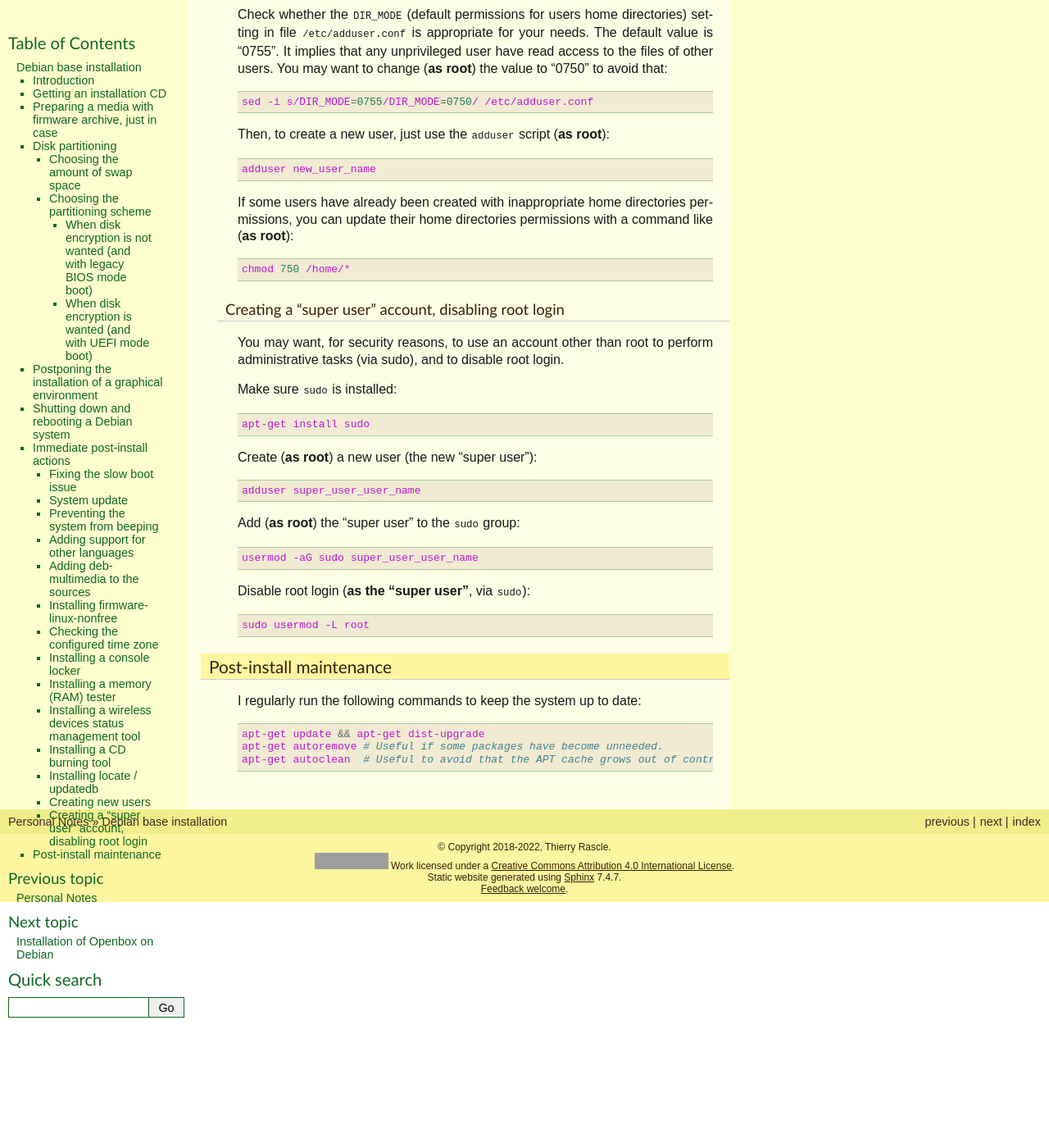
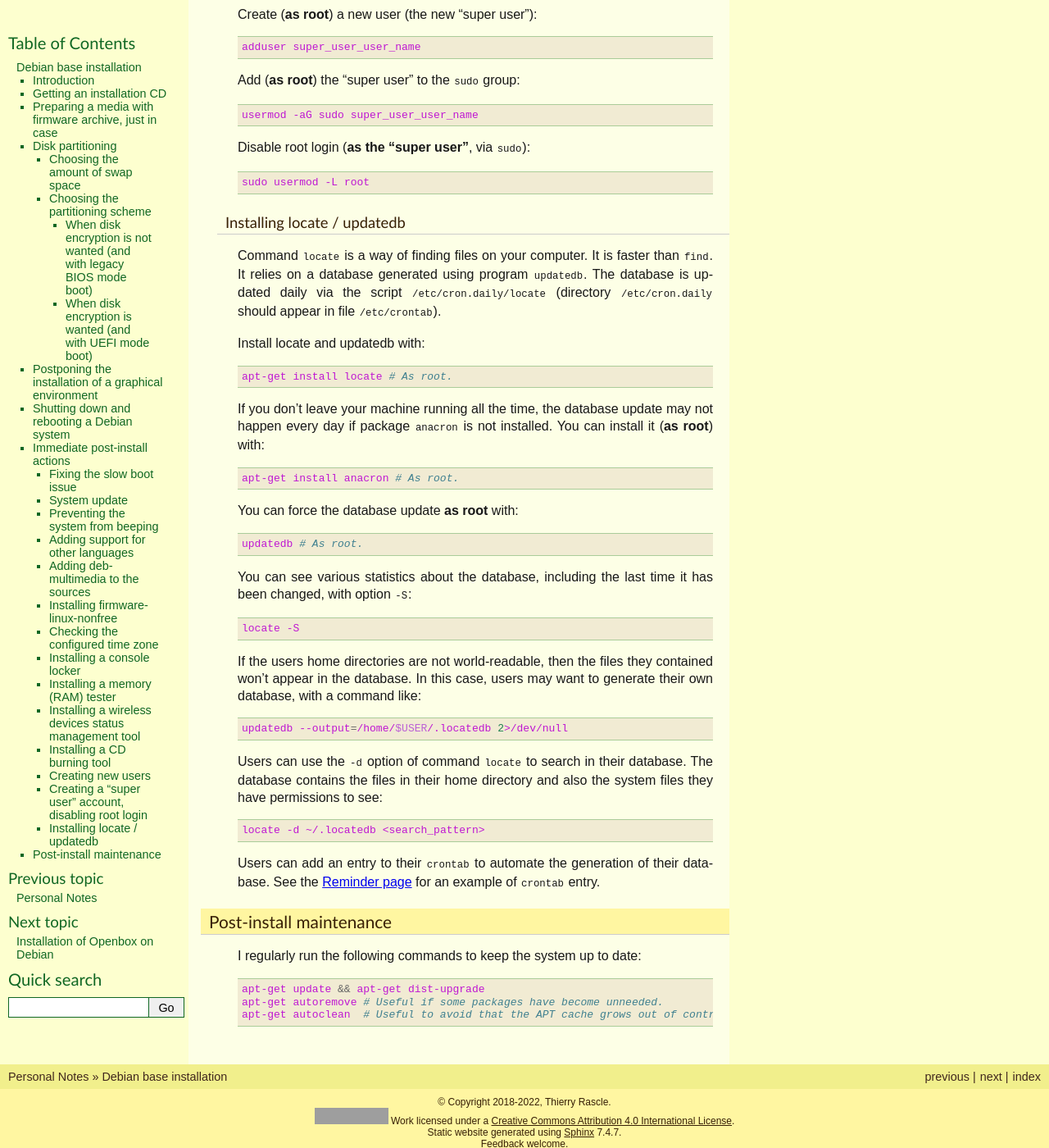
Before and after one commit to thierr26/thierr26_personal_notes_sphinx_sources, a Sphinx documentation site: the page built from source/debian_base_install.rst, in a window 1280 px wide and 1400 px high, scrolled down 8664 px. Shown: the whole window at 82% size. Built offline with Sphinx 7.4.7, drawn with Linux system fonts in a browser that asks for light colours; some of the changed text lies outside the part shown; grey boxes are pictures that could not be loaded.

Commit message:
Move and grow the locate / updatedb section

```diff
--- a/source/debian_base_install.rst
+++ b/source/debian_base_install.rst
@@ -497,41 +497,6 @@ internal or external (USB) CD burning drive::
   apt-get install cdrskin # As root.
 
 
-Installing locate / updatedb
-~~~~~~~~~~~~~~~~~~~~~~~~~~~~
-
-.. index::
-  single: locate
-  single: updatedb
-  single: anacron
-  single: /etc/crontab
-  single: /etc/cron.daily
-
-Command ``locate`` is a way of finding files on your computer. It is faster
-than ``find``. It relies on a database (updatedb) which is automatically
-updated daily via the script ``/etc/cron.daily/locate`` (directory
-``/etc/cron.daily`` should appear in file ``/etc/crontab``).
-
-Install locate and updatedb with::
-
-  apt-get install locate # As root.
-
-If you don't leave your machine running all the time, the database update may
-not happen every day if package ``anacron`` is not installed. You can install
-it (**as root**) with::
-
-  apt-get install anacron # As root.
-
-You can force the database update **as root** with::
-
-  updatedb # As root.
-
-You can see various statistics about the database, including the last time it
-has been changed, with::
-
-  locate -S
-
-
 Creating new users
 ~~~~~~~~~~~~~~~~~~
 
@@ -587,6 +552,57 @@ Disable root login (**as the "super user"**, via ``sudo``)::
   sudo usermod -L root
 
 
+Installing locate / updatedb
+~~~~~~~~~~~~~~~~~~~~~~~~~~~~
+
+.. index::
+  single: locate
+  single: updatedb
+  single: anacron
+  single: /etc/crontab
+  single: /etc/cron.daily
+
+Command ``locate`` is a way of finding files on your computer. It is faster
+than ``find``. It relies on a database generated using program ``updatedb``.
+The database is updated daily via the script ``/etc/cron.daily/locate``
+(directory ``/etc/cron.daily`` should appear in file ``/etc/crontab``).
+
+Install locate and updatedb with::
+
+  apt-get install locate # As root.
+
+If you don't leave your machine running all the time, the database update may
+not happen every day if package ``anacron`` is not installed. You can install
+it (**as root**) with::
+
+  apt-get install anacron # As root.
+
+You can force the database update **as root** with::
+
+  updatedb # As root.
+
+You can see various statistics about the database, including the last time it
+has been changed, with option ``-S``::
+
+  locate -S
+
+If the users home directories are not world-readable, then the files they
+contained won't appear in the database. In this case, users may want to
+generate their own database, with a command like::
+
+  updatedb --output=/home/$USER/.locatedb 2>/dev/null
+
+Users can use the ``-d`` option of command ``locate`` to search in their
+database. The database contains the files in their home directory and also the
+system files they have permissions to see::
+
+  locate -d ~/.locatedb <search_pattern>
+
+Users can add an entry to their ``crontab`` to automate the generation of their
+database. See the :doc:`Reminder page <reminder>` for an example of ``crontab``
+entry.
+
+
 Post-install maintenance
 ------------------------
 
```
